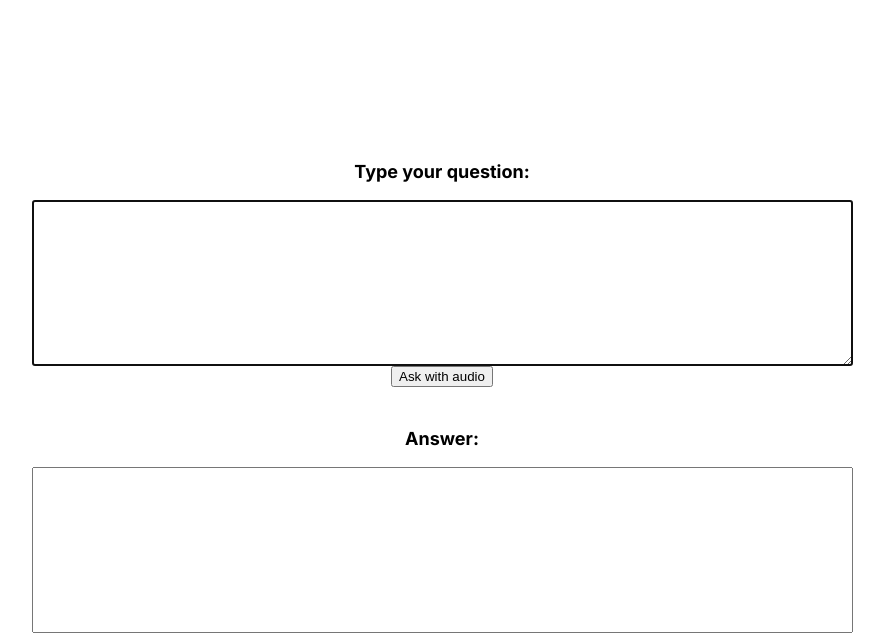
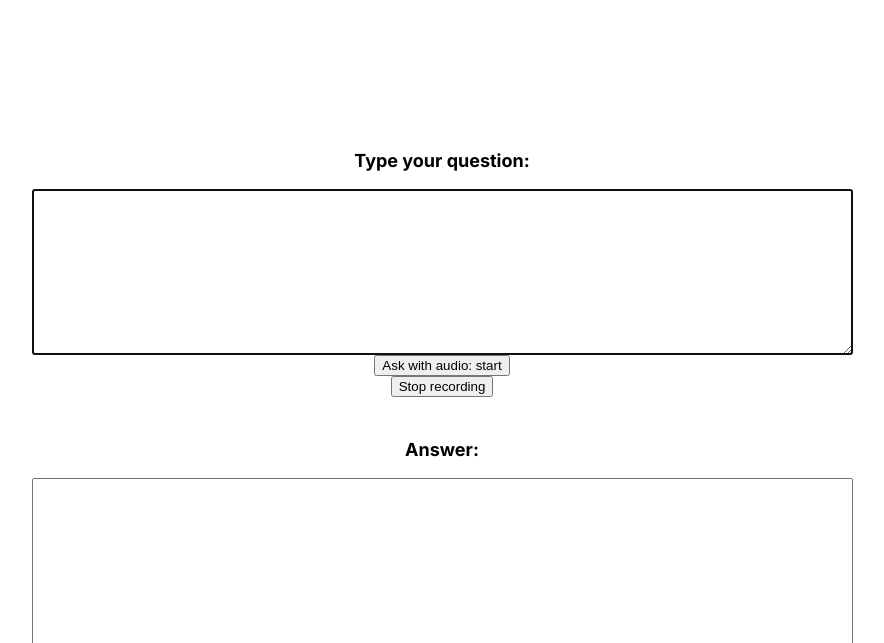
Before and after one commit to murcoutinho/my-chatgpt, a Flask app: page /chat in a window 1280 px wide. Shown: the top 643 px of the page, without its empty margins (198-1082 px from the left). Run offline with Flask 3, Linux system fonts and the light colour scheme; some libraries are stand-ins or nearby versions.

Commit message:
stop button

```diff
--- a/app.py
+++ b/app.py
@@ -1,6 +1,6 @@
 from flask import Flask, render_template, jsonify
 from flask_socketio import SocketIO
-from chat import chat, chat_with_audio
+from chat import chat, chat_with_audio, stop_recording_event
 
 app = Flask(__name__)
 socketio = SocketIO(app)
@@ -23,5 +23,10 @@ def handle_submit_question(data):
     question = data['question']
     chat(question)
 
+@app.route('/stop_recording', methods=['GET'])
+def stop_recording():
+    stop_recording_event.set()
+    return jsonify(status="success")
+
 if __name__ == '__main__':
     socketio.run(app)
--- a/templates/chat.html
+++ b/templates/chat.html
@@ -73,7 +73,7 @@
 
       // New button
       var audioButton = document.createElement("button");
-      audioButton.innerHTML = "Ask with audio";
+      audioButton.innerHTML = "Ask with audio: start";
       audioButton.addEventListener("click", function() {
         this.blur();
         $.getJSON('/transcribe_audio', function(data) {
@@ -83,6 +83,23 @@
           });
         });
       });
+
+      var stopButton = document.createElement("button");
+      stopButton.innerHTML = "Stop recording";
+      stopButton.addEventListener("click", function() {
+        this.blur();
+        $.ajax({
+          url: "/stop_recording",
+          type: "GET",
+          success: function() {
+            console.log("Stop button clicked and recording stopped");
+          },
+          error: function() {
+            console.log("Error stopping recording");
+          },
+        });
+      });
+
 
       var submittedText = document.createElement("textarea");
       submittedText.setAttribute("id", "gpt_answer_text"+counter);
@@ -100,6 +117,7 @@
 
       container.appendChild(questionInput);
       container.appendChild(audioButton);
+      container.appendChild(stopButton);
       container.appendChild(document.createElement("br"));
 
       var answerTitle = document.createElement("h2");
```
Also changed, not shown: chat.py (+6 -4 lines).
